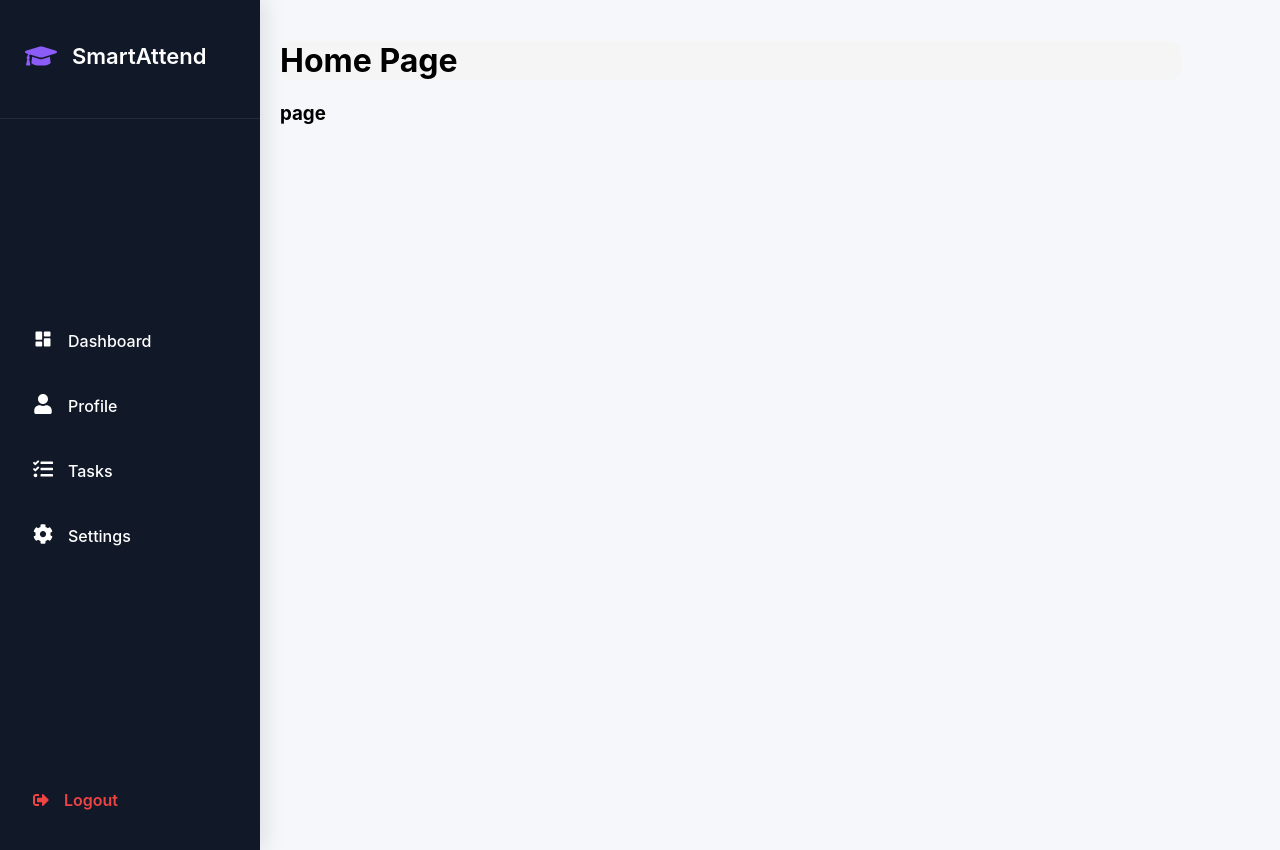
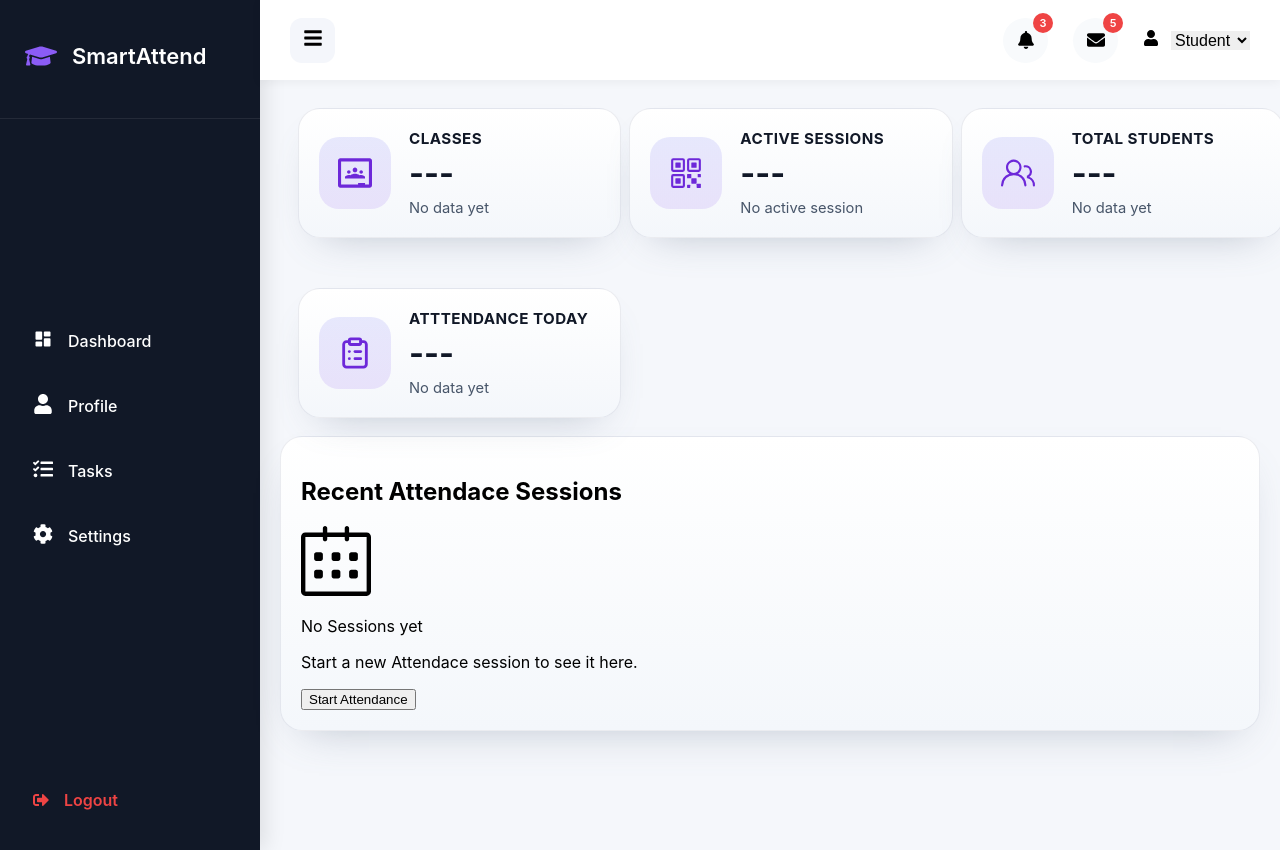
Before and after one commit to onteddukalyani/smart-atendance, a React (Vite) app: page / in a window 1280 px wide. Built offline with nearby package versions, Linux system fonts and the light colour scheme.

Commit message:
Initial Commit

```diff
--- a/src/App.css
+++ b/src/App.css
@@ -7,5 +7,5 @@
 .app-content {
   flex: 1;
   min-width: 0;
-  padding:20px;
+  padding:0px;
 }
--- a/src/App.jsx
+++ b/src/App.jsx
@@ -7,6 +7,7 @@ import Dashboard from './components/dashboard';
 import Profile from './components/profile';
 import ProfileForm from './components/profileform';
 import ProfilePreview from './components/ProfilePreview';
+import Navbar from './components/navbar';
 function App() {
   const [formData, setFormData] = useState({
     image: "",
@@ -25,6 +26,7 @@ function App() {
     <div className='app'>
       <Sidebar />
       <div className='app-content'>
+        <Navbar formData={formData}/>
         <Routes>
           <Route path="/" element={<Dashboard />}>Dashboard</Route>
           <Route path="/profile" element={<Profile formData={formData} />}>Profile</Route>
--- a/src/components/bottomnav.css
+++ b/src/components/bottomnav.css
@@ -4,7 +4,7 @@
 }
 @media (max-width:2000px){
     .bottom-nav{
-        visibility: hidden;
+        display: none;
     }
 }
 
--- a/src/components/dashboard.css
+++ b/src/components/dashboard.css
@@ -1,5 +1,96 @@
-.dashcard{
-    background-color: whitesmoke ;
-    border-color: aliceblue;
-    border-radius: 12px;
+.dashboard-page {
+    padding: 10px 20px 5px 20px;
 }
+
+.dash-cards {
+    display: grid;
+    grid-template-columns: repeat(auto-fit, minmax(240px, 1fr));
+    padding: 18px;
+}
+
+.dash-card {
+    display: flex;
+    align-items: center;
+    gap: 18px;
+    padding: 20px;
+    background: linear-gradient(180deg, #ffffff 0%, #f4f7fb 100%);
+    border: 1px solid rgba(130, 140, 160, 0.16);
+    border-radius: 22px;
+    box-shadow: 0 18px 42px -24px rgba(100, 116, 139, 0.46);
+    transition: transform 0.25s ease, box-shadow 0.25s ease, border-color 0.25s ease;
+}
+
+.dash-card:hover {
+    transform: translateY(-4px);
+    box-shadow: 0 24px 44px -20px rgba(100, 116, 139, 0.35);
+    border-color: rgba(96, 165, 250, 0.35);
+}
+
+.dash-link {
+    text-decoration: none;
+    color: inherit;
+    width: 100%;
+    display: flex;
+    align-items: center;
+}
+
+.dash-icons {
+    width: 72px;
+    min-width: 72px;
+    height: 72px;
+    display: grid;
+    place-items: center;
+    font-size: 34px;
+    color: #6d28d9;
+    background: linear-gradient(180deg, rgba(99, 102, 241, 0.14), rgba(124, 58, 237, 0.12));
+    border-radius: 20px;
+}
+
+.card-details {
+    display: flex;
+    flex-direction: column;
+    gap: 6px;
+}
+
+.card-details p {
+    margin: 0;
+    color: #1f2937;
+}
+
+.card-details p:first-child {
+    font-size: 0.95rem;
+    font-weight: 700;
+    letter-spacing: 0.03em;
+    text-transform: uppercase;
+    color: #111827;
+}
+
+.card-details p:nth-child(2) {
+    font-size: 2rem;
+    font-weight: 700;
+    color: #111827;
+}
+
+.card-details p:nth-child(3) {
+    font-size: 0.92rem;
+    color: #475569;
+}
+
+.dash-recent-activity{
+    padding:20px;
+    background: linear-gradient(180deg, #ffffff 0%, #f4f7fb 100%);
+    border: 1px solid rgba(130, 140, 160, 0.16);
+    border-radius: 22px;
+    box-shadow: 0 18px 42px -24px rgba(100, 116, 139, 0.46);
+    transition: transform 0.25s ease, box-shadow 0.25s ease, border-color 0.25s ease;
+}
+
+.recent-card{
+    align-items:center;
+    justify-content: center;
+}
+
+.recent-card .icon{
+    width:70px;
+    height:70px
+}
--- a/src/components/dashboard.jsx
+++ b/src/components/dashboard.jsx
@@ -1,10 +1,47 @@
 import "./dashboard.css";
+import { SiGoogleclassroom } from "react-icons/si";
+import { IoQrCodeOutline } from "react-icons/io5";
+import { GoPeople } from "react-icons/go";
+import { LuClipboardList } from "react-icons/lu";
+import { SlCalender } from "react-icons/sl";
+import { Link } from "react-router-dom";
 
-function Dashboard(){
-    return(
-        <div>
-            <h1 className="dashcard">Home Page</h1>
-            <h3 className="card1">page</h3>
+function Dashboard() {
+    const dashcards = [
+        { icon: <SiGoogleclassroom />, name: "Classes", value: "",text:"No data yet" ,path: "/" },/* classes*/
+        { icon: <IoQrCodeOutline />, name: "Active Sessions", value: "",text:"No active session", path: "/" },/* qr*/
+        { icon: <GoPeople />, name: "Total Students", value: "",text:"No data yet", path: "/" }, /*students*/
+        { icon: <LuClipboardList />, name: "Atttendance Today", value: "",text:"No data yet", path: "/" },
+    ];
+    return (
+        <div className="dashboard-page">
+            <div className="dash-cards">
+                {
+                    dashcards.map((item, index) => (
+                        <div key={index}>
+                            <Link to={item.path} className="dash-link dash-card" >
+                                <span className="dash-icons">
+                                    {item.icon}
+                                </span>
+                                <div className="card-details">
+                                    <p>{item.name}</p>
+                                    <p>{item.value || "---"}</p>
+                                    <p>{item.value || item.text}</p>
+                                </div>
+                            </Link>
+                        </div>
+                    ))
+                }
+            </div>
+            <div className="dash-recent-activity">
+                <h2>Recent Attendace Sessions</h2>
+                <div className="recent-card">
+                    <SlCalender className="icon"/>
+                <p>No Sessions yet</p>
+                <p>Start a new Attendace session to see it here.</p>
+                <button >Start Attendance</button>
+                </div>
+            </div>
         </div>
     )
 }
--- /dev/null
+++ b/src/components/navbar.css
@@ -0,0 +1,100 @@
+
+.navbar {
+    margin-top:0;
+    height: 80px;
+    background: white;
+    display: flex;
+    justify-content: space-between;
+    align-items: center;
+    padding: 0 30px;
+    box-shadow: 0 2px 10px rgba(0, 0, 0, 0.05);
+}
+
+.left-nav {
+    display: flex;
+    align-items: center;
+    gap: 25px;
+}
+
+.menu-btn {
+    width: 45px;
+    height: 45px;
+    border: none;
+    background: #f4f6fb;
+    border-radius: 12px;
+    cursor: pointer;
+    font-size: 20px;
+    transition: 0.3s;
+}
+
+.menu-btn:hover {
+    background: #5b5ff6;
+    color: white;
+}
+
+.right-nav {
+    display: flex;
+    align-items: center;
+    gap: 25px;
+}
+
+.icon-box {
+    width: 45px;
+    height: 45px;
+    display: flex;
+    justify-content: center;
+    align-items: center;
+    background: #f8fafc;
+    border-radius: 50%;
+    position: relative;
+    cursor: pointer;
+    transition: 0.3s;
+    font-size: 18px;
+}
+
+.icon-box:hover {
+    background: #5b5ff6;
+    color: white;
+}
+
+.badge {
+    position: absolute;
+    top: -5px;
+    right: -5px;
+    width: 20px;
+    height: 20px;
+    background: #ef4444;
+    color: white;
+    font-size: 11px;
+    font-weight: 600;
+    border-radius: 50%;
+    display: flex;
+    justify-content: center;
+    align-items: center;
+}
+
+.profile {
+    display: flex;
+    align-items: center;
+    gap: 12px;
+    cursor: pointer;
+}
+
+.profile img {
+    width: 45px;
+    height: 45px;
+    border-radius: 50%;
+    object-fit: cover;
+}
+
+.profile span {
+    font-weight: 600;
+    font-size: 15px;
+}
+
+.dropdownnav {
+    border: none;
+    outline: none;
+    font-size:medium;
+    cursor: pointer;
+}
--- a/src/components/navbar.jsx
+++ b/src/components/navbar.jsx
@@ -6,6 +6,7 @@ import {
     FaUser
 } from "react-icons/fa";
 import React from "react";
+import './navbar.css'
 
 function Navbar({ formData }) {
     return (
--- a/src/components/profileform.css
+++ b/src/components/profileform.css
@@ -260,6 +260,7 @@
 
     .navbar {
         padding: 0 15px;
+        margin-top: 0;
     }
 
     .form-grid {
--- a/src/index.css
+++ b/src/index.css
@@ -19,3 +19,15 @@ code {
   padding: 25px;
   box-shadow: 0 5px 20px rgba(0, 0, 0, 0.08);
 }
+
+@media  (max-width:2000px){
+  .dash-cards{
+    gap:50px;
+  }
+}
+
+@media (max-width:800px) {
+  .dash-cards {
+    gap: 10px;
+  }
+}
```
